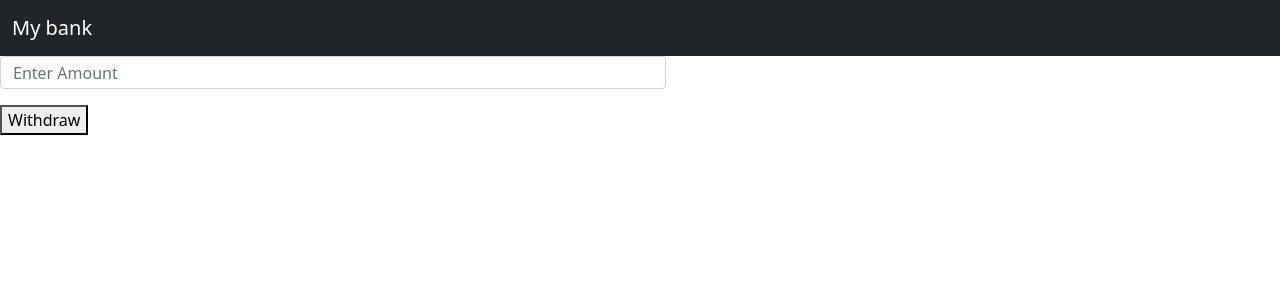
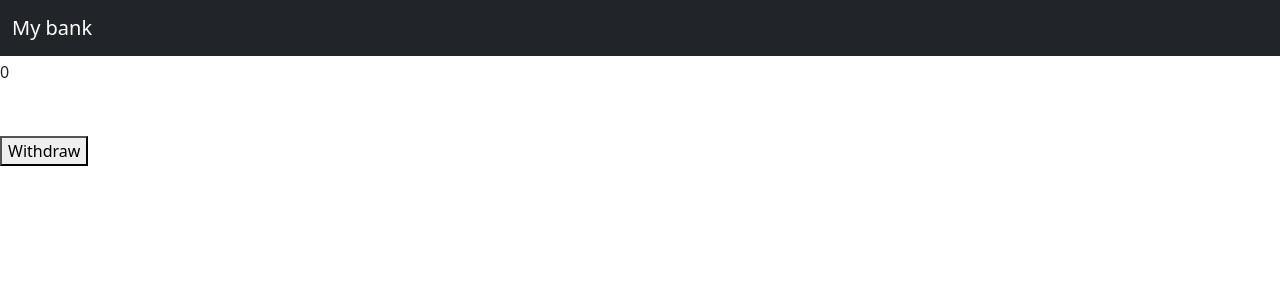
Before and after one commit to shubham-webileapps/react-ts-wckokx, a React (Create React App) app: page /Withdraw in a window 1280 px wide. Shown: the top 300 px of the page. Built offline with nearby package versions, Linux system fonts and the light colour scheme.

Commit message:
4 files modified, 1 added

```diff
--- a/components/Form.tsx
+++ b/components/Form.tsx
@@ -1,88 +1,79 @@
-import React from 'react';
-import { useState } from 'react';
-import { withFormik } from 'formik';
-import Field from './Field';
-const fields = {
-  sections: [
-    [
-      {
-        name: 'name',
-        elementName: 'input',
-        type: 'number',
-        placeholder: 'Enter Amount',
-      },
-    ],
-  ],
+import React, { useState } from 'react';
+import { render } from 'react-dom';
+import { Formik, Form as Myform, Field, ErrorMessage, getIn } from 'formik';
+
+function getStyles(errors, fieldName) {
+  if (getIn(errors, fieldName)) {
+    return {
+      border: '1px solid red',
     };
+  }
+}
 
-function Form(props) {
+function CustomInput({ field, form: { errors } }) {
+  return (
+    <div>
+      <input {...field} style={getStyles(errors, field.name)} />
+      <ErrorMessage name={field.name} />
+    </div>
+  );
+}
+
+const Form = (props) => {
   const [value, setValue] = useState(0);
 
   const handleWithdraw = (e) => {
     e.preventDefault();
-    props.func(parseInt(value));
+    const date = new Date();
+    const ndate =
+      '' +
+      date.getDate() +
+      '-' +
+      (date.getMonth() + 1) +
+      '-' +
+      date.getFullYear();
+    if (!isNaN(parseInt(value)) && value !== 0)
+      props.func(parseInt(value), ndate);
   };
   const handleChange = (e) => {
     setValue(e.target.value);
   };
+
   return (
-    <form onSubmit={props.handleSubmit}>
-      <div>
-        {fields.sections.map((section, i) => {
+    <Formik
+      initialValues={{
+        example: '',
+      }}
+      validate={(values) => {
+        const errors = {};
+
+        if (!values.example) errors.example = 'Required';
+
+        return errors;
+      }}
+      onSubmit={handleWithdraw}
+      render={(formProps) => {
         return (
-            <div className="col-md-6" key={i}>
-              {section.map((field, indexField) => {
-                return (
+          <Myform>
             <Field
-                    {...field}
-                    key={indexField}
-                    value={props.values[field.name]}
-                    name={field.name}
-                    onchange={props.handleChange}
-                    onBlur={props.handleBlur}
-                    touched={props.touched[field.name]}
-                    errors={props.errors[field.name]}
+              style={getStyles(formProps.errors, 'example')}
+              type="text"
+              name="example"
+              value={value}
+              onChange={handleChange}
             />
-                );
-              })}
-            </div>
-          );
-        })}
-        {/* <input
-          type="number"
-          min={0}
-          value={value}
-          placeholder="Enter Amount"
-          onChange={handleChange}
-          required="required"
-          // name="name"
-        />
-        <p className="help-block text-danger">
-          {props.errors && <span> {props.errors}</span>}
-        </p> */}
+            <br />
+            <ErrorMessage name="example" />
+            <br />
             <button type="submit" onClick={handleWithdraw}>
               {props.name}
             </button>
-      </div>
-    </form>
+            {/* <Field component={CustomInput} type="text" name="example" /> */}
+          </Myform>
         );
-}
+      }}
+    />
+  );
+};
 
-export default withFormik({
-  mapPropsToValues: () => ({
-    name: '',
-  }),
-  validate: (values) => {
-    const errors = {};
-
-    Object.keys(values).map((v) => {
-      if (!values[v]) {
-        errors[v] = 'Required';
-      }
-    });
-    return errors;
-  },
-  handleSubmit: (values, event) => {
-    alert("you've submitted the form");
-  },
-})(Form);
+export default Form;
--- a/components/Statement.tsx
+++ b/components/Statement.tsx
@@ -12,6 +12,7 @@ export default function Statement() {
             <th>Mode</th>
             <th>Amount</th>
             <th>Total</th>
+            <th>Date</th>
           </tr>
         </thead>
         {statement.map((value, index) => {
@@ -21,6 +22,7 @@ export default function Statement() {
                 <th>{value.type}</th>
                 <th>{value.amount}</th>
                 <th>{value.total}</th>
+                <th>{value.date}</th>
               </tr>
             </tbody>
           );
--- a/components/state/action-creators/index.tsx
+++ b/components/state/action-creators/index.tsx
@@ -1,16 +1,18 @@
-export const depositMoney = (amount) => {
+export const depositMoney = (amount, date) => {
   return (dispatch) => {
     dispatch({
       type: 'deposit',
       payload: amount,
+      date: date,
     });
   };
 };
-export const withdrawMoney = (amount) => {
+export const withdrawMoney = (amount, date) => {
   return (dispatch) => {
     dispatch({
       type: 'withdraw',
       payload: amount,
+      date: date,
     });
   };
 };
--- a/components/state/reducers/amountReducer.tsx
+++ b/components/state/reducers/amountReducer.tsx
@@ -1,4 +1,6 @@
-const statement = [{ amount: 5000, type: 'deposit', total: 5000 }];
+const statement = [
+  { amount: 5000, type: 'deposit', total: 5000, date: '08-09-2022' },
+];
 const reducer = (state = 5000, action) => {
   if (action.type === 'deposit') {
     state = statement[statement.length - 1].total + action.payload;
@@ -6,6 +8,7 @@ const reducer = (state = 5000, action) => {
       amount: action.payload,
       type: action.type,
       total: state,
+      date: action.date,
     });
     return statement;
     // return state;
@@ -15,6 +18,7 @@ const reducer = (state = 5000, action) => {
       amount: action.payload,
       type: action.type,
       total: state,
+      date: action.date,
     });
     return statement;
     // return state;
```
Also changed, not shown: components/Form1.tsx (added, +99 -0 lines). Lines whose indentation alone changed are shown as unchanged.
